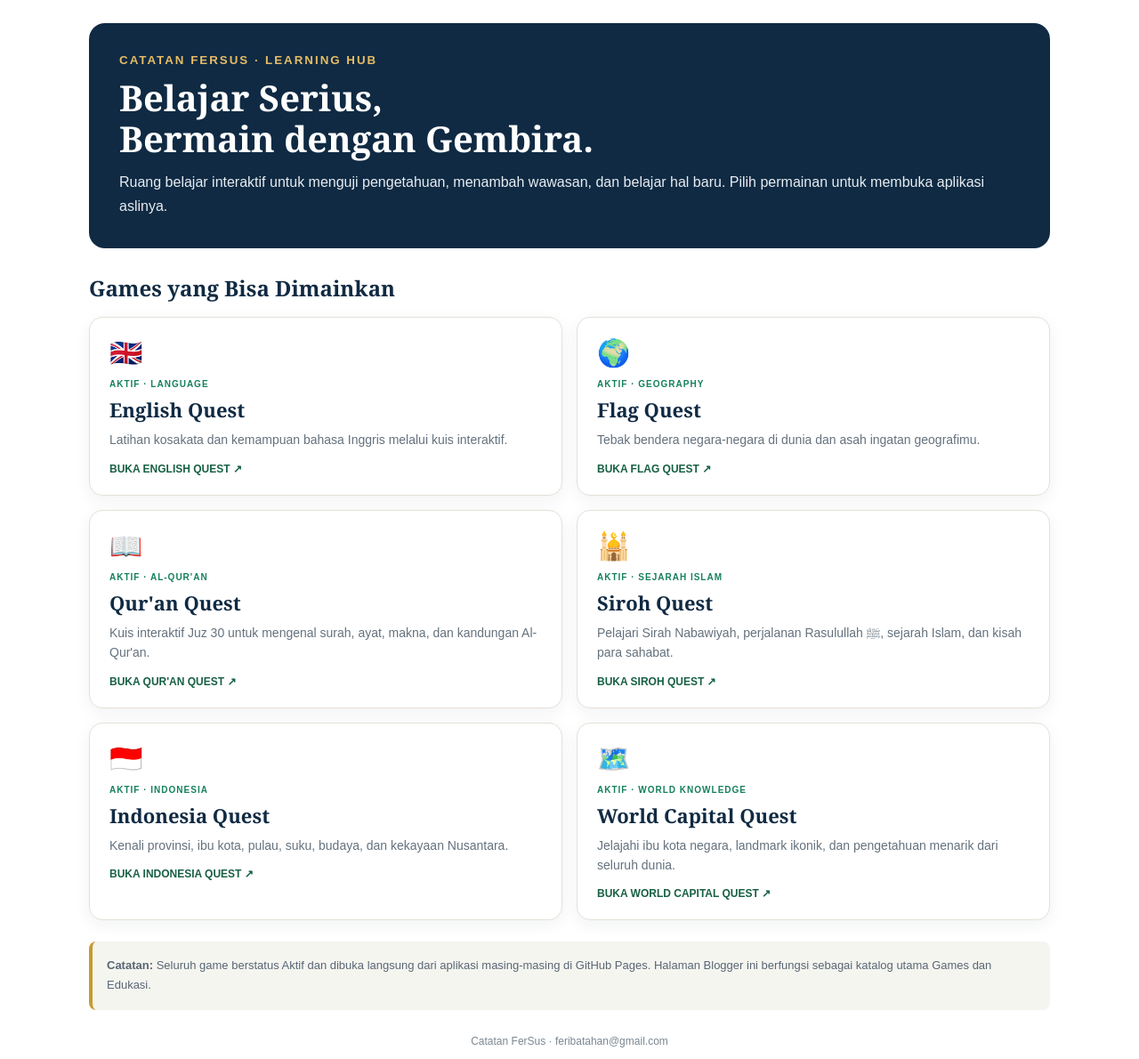
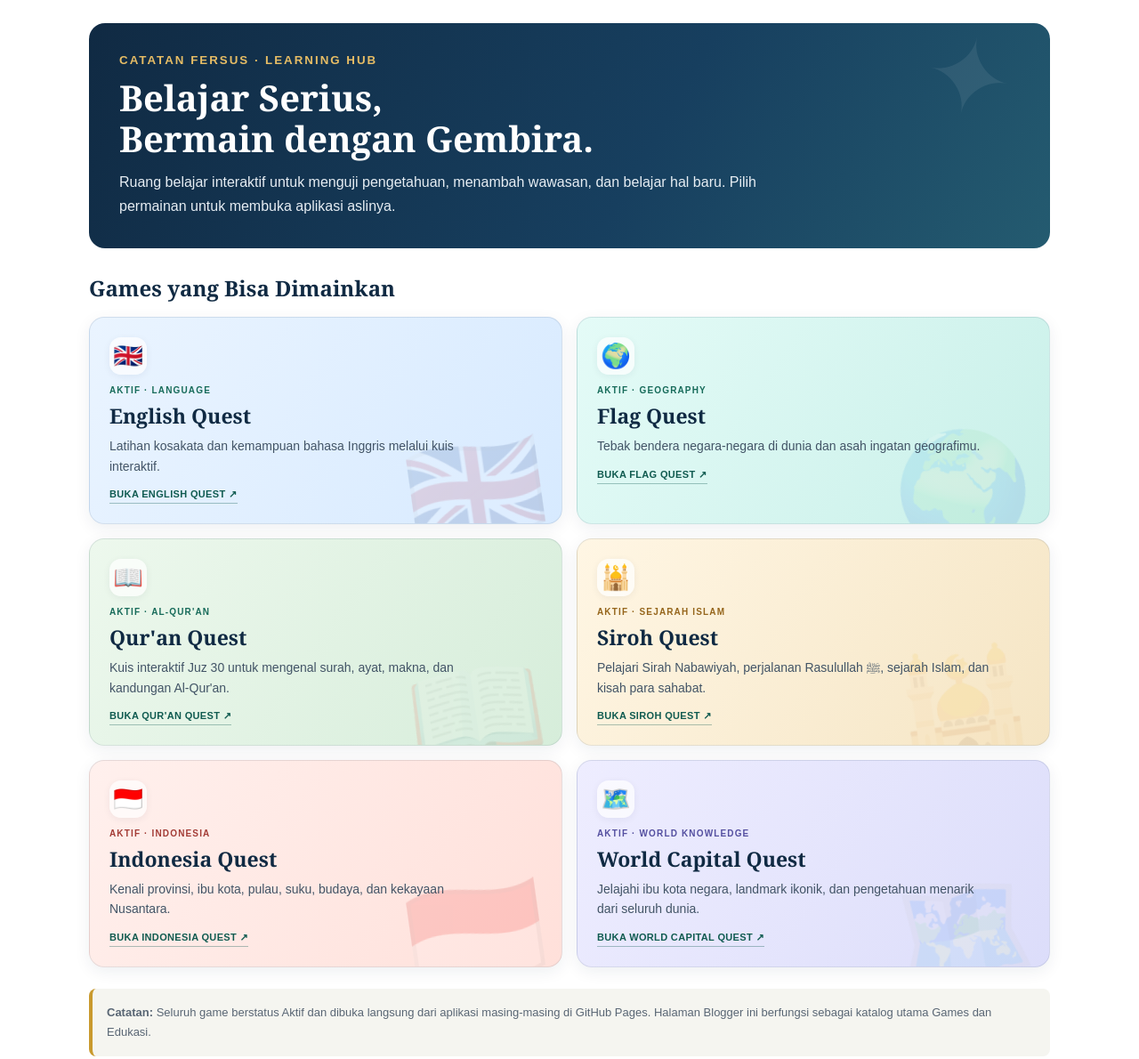
Before and after one commit to feribatahan/Play-and-Learn, a plain HTML site: page index.html in a window 1280 px wide. Shown: the top 1190 px of the page at 89% size. Drawn offline with Linux system fonts and the light colour scheme.

Commit message:
Update index.html

```diff
--- a/index.html
+++ b/index.html
@@ -7,26 +7,44 @@ Halaman ini adalah katalog/link. Setiap game dibuka langsung dari GitHub Pages.
 
 <style>
 .fs-hub{max-width:1080px;margin:0 auto;padding:18px;color:#17212b;font-family:Arial,sans-serif}
-.fs-hub-hero{background:#102a43;color:#fff;padding:34px;border-radius:18px;margin-bottom:26px}
+.fs-hub-hero{background:linear-gradient(120deg,#102a43 0%,#173f5f 58%,#245b70 100%);color:#fff;padding:34px;border-radius:18px;margin-bottom:26px;position:relative;overflow:hidden}
+.fs-hub-hero:after{content:"✦";position:absolute;right:42px;top:2px;font-size:118px;line-height:1;color:rgba(255,255,255,.08);transform:rotate(12deg)}
 .fs-hub-hero small{color:#e7bd65;font-weight:bold;letter-spacing:2px}
-.fs-hub-hero h2{color:#fff;font:bold 40px/1.15 Georgia,serif;margin:12px 0}
-.fs-hub-hero p{color:#e6edf3;line-height:1.7;margin:0}
+.fs-hub-hero h2{color:#fff;font:bold 40px/1.15 Georgia,serif;margin:12px 0;position:relative;z-index:1}
+.fs-hub-hero p{color:#e6edf3;line-height:1.7;margin:0;max-width:760px;position:relative;z-index:1}
 .fs-hub h3{font:bold 24px Georgia,serif;color:#102a43;margin:28px 0 16px}
 .fs-hub-grid{display:grid;grid-template-columns:repeat(2,minmax(0,1fr));gap:16px}
-.fs-hub-card{display:block;padding:22px;border:1px solid #e5e1d9;border-radius:15px;background:#fff;text-decoration:none!important;color:#17212b!important;box-shadow:0 5px 18px rgba(16,42,67,.06);transition:all .2s ease}
-.fs-hub-card:hover{box-shadow:0 9px 24px rgba(16,42,67,.12);transform:translateY(-3px)}
-.fs-hub-icon{font-size:30px}
-.fs-hub-status{display:block;margin-top:12px;color:#16805e;font-size:10px;font-weight:bold;letter-spacing:1px;text-transform:uppercase}
-.fs-hub-card b{display:block;color:#102a43;font:bold 22px Georgia,serif;margin:8px 0}
-.fs-hub-card p{font-size:14px;line-height:1.6;color:#64717d;margin:0 0 14px}
-.fs-hub-open{font-size:12px;font-weight:bold;color:#176044}
+.fs-hub-card{display:block;position:relative;isolation:isolate;overflow:hidden;min-height:158px;padding:22px;border:1px solid rgba(16,42,67,.10);border-radius:17px;text-decoration:none!important;color:#17212b!important;box-shadow:0 5px 18px rgba(16,42,67,.07);transition:transform .22s ease,box-shadow .22s ease,border-color .22s ease}
+.fs-hub-card:before{content:attr(data-symbol);position:absolute;z-index:-1;right:18px;bottom:-26px;font-size:126px;line-height:1;opacity:.13;filter:grayscale(.1);transform:rotate(-8deg);pointer-events:none}
+.fs-hub-card:hover{box-shadow:0 12px 28px rgba(16,42,67,.14);transform:translateY(-4px);border-color:rgba(16,42,67,.18)}
+.fs-hub-card:focus-visible{outline:3px solid #e7bd65;outline-offset:3px}
+.fs-hub-icon{display:inline-flex;align-items:center;justify-content:center;width:42px;height:42px;border-radius:13px;background:rgba(255,255,255,.72);font-size:27px;box-shadow:0 2px 8px rgba(16,42,67,.06)}
+.fs-hub-status{display:block;margin-top:12px;color:#176b5a;font-size:10px;font-weight:bold;letter-spacing:1.15px;text-transform:uppercase}
+.fs-hub-card b{display:block;color:#102a43;font:bold 23px Georgia,serif;margin:7px 0}
+.fs-hub-card p{font-size:14px;line-height:1.6;color:#425466;margin:0 0 14px;max-width:92%}
+.fs-hub-open{display:inline-block;font-size:11px;font-weight:bold;letter-spacing:.35px;color:#105b50;padding-bottom:3px;border-bottom:1px solid rgba(16,91,80,.35)}
+.fs-hub-card.english{background:linear-gradient(125deg,#eaf4ff 0%,#d7eaff 100%)}
+.fs-hub-card.flag{background:linear-gradient(125deg,#e4fbf7 0%,#c9f0e9 100%)}
+.fs-hub-card.quran{background:linear-gradient(125deg,#edf8ed 0%,#d6edda 100%)}
+.fs-hub-card.siroh{background:linear-gradient(125deg,#fff6e4 0%,#f5e5c4 100%)}
+.fs-hub-card.indonesia{background:linear-gradient(125deg,#fff0ed 0%,#ffe0da 100%)}
+.fs-hub-card.world{background:linear-gradient(125deg,#eeedff 0%,#dcddfa 100%)}
+.fs-hub-card.siroh .fs-hub-status{color:#95651b}
+.fs-hub-card.indonesia .fs-hub-status{color:#a33c36}
+.fs-hub-card.world .fs-hub-status{color:#5550a0}
 .fs-hub-note{margin-top:24px;padding:16px;background:#f5f5f0;border-left:4px solid #c99a2e;border-radius:8px;font-size:13px;line-height:1.7;color:#596674}
 .fs-hub-footer{text-align:center;color:#7b8792;font-size:12px;margin-top:28px}
 @media(max-width:650px){
+  .fs-hub{padding:14px}
   .fs-hub-hero{padding:25px}
   .fs-hub-hero h2{font-size:32px}
-  .fs-hub-grid{grid-template-columns:1fr}
+  .fs-hub-hero:after{right:12px;font-size:88px}
+  .fs-hub-grid{grid-template-columns:1fr;gap:13px}
+  .fs-hub-card{min-height:148px;padding:20px}
+  .fs-hub-card:before{font-size:108px;right:12px}
+  .fs-hub-card p{max-width:95%}
 }
+@media(prefers-reduced-motion:reduce){.fs-hub-card{transition:none}}
 </style>
 
 <div class="fs-hub">
@@ -42,7 +60,7 @@ Halaman ini adalah katalog/link. Setiap game dibuka langsung dari GitHub Pages.
   <div class="fs-hub-grid">
 
     <!-- 1. ENGLISH QUEST -->
-    <a class="fs-hub-card" href="https://feribatahan.github.io/English-Quest/" target="_blank" rel="noopener noreferrer">
+    <a class="fs-hub-card english" data-symbol="🇬🇧" href="https://feribatahan.github.io/English-Quest/" target="_blank" rel="noopener noreferrer">
       <span class="fs-hub-icon">🇬🇧</span>
       <span class="fs-hub-status">Aktif · Language</span>
       <b>English Quest</b>
@@ -51,7 +69,7 @@ Halaman ini adalah katalog/link. Setiap game dibuka langsung dari GitHub Pages.
     </a>
 
     <!-- 2. FLAG QUEST -->
-    <a class="fs-hub-card" href="https://feribatahan.github.io/Flag-Quest/" target="_blank" rel="noopener noreferrer">
+    <a class="fs-hub-card flag" data-symbol="🌍" href="https://feribatahan.github.io/Flag-Quest/" target="_blank" rel="noopener noreferrer">
       <span class="fs-hub-icon">🌍</span>
       <span class="fs-hub-status">Aktif · Geography</span>
       <b>Flag Quest</b>
@@ -60,7 +78,7 @@ Halaman ini adalah katalog/link. Setiap game dibuka langsung dari GitHub Pages.
     </a>
 
     <!-- 3. QURAN QUEST -->
-    <a class="fs-hub-card" href="https://feribatahan.github.io/Qur-an-Quest/" target="_blank" rel="noopener noreferrer">
+    <a class="fs-hub-card quran" data-symbol="📖" href="https://feribatahan.github.io/Qur-an-Quest/" target="_blank" rel="noopener noreferrer">
       <span class="fs-hub-icon">📖</span>
       <span class="fs-hub-status">Aktif · Al-Qur'an</span>
       <b>Qur'an Quest</b>
@@ -69,7 +87,7 @@ Halaman ini adalah katalog/link. Setiap game dibuka langsung dari GitHub Pages.
     </a>
 
     <!-- 4. SIROH QUEST -->
-    <a class="fs-hub-card" href="https://feribatahan.github.io/Siroh-Quest/" target="_blank" rel="noopener noreferrer">
+    <a class="fs-hub-card siroh" data-symbol="🕌" href="https://feribatahan.github.io/Siroh-Quest/" target="_blank" rel="noopener noreferrer">
       <span class="fs-hub-icon">🕌</span>
       <span class="fs-hub-status">Aktif · Sejarah Islam</span>
       <b>Siroh Quest</b>
@@ -78,7 +96,7 @@ Halaman ini adalah katalog/link. Setiap game dibuka langsung dari GitHub Pages.
     </a>
 
     <!-- 5. INDONESIA QUEST -->
-    <a class="fs-hub-card" href="https://feribatahan.github.io/Indonesia-Quest/" target="_blank" rel="noopener noreferrer">
+    <a class="fs-hub-card indonesia" data-symbol="🇮🇩" href="https://feribatahan.github.io/Indonesia-Quest/" target="_blank" rel="noopener noreferrer">
       <span class="fs-hub-icon">🇮🇩</span>
       <span class="fs-hub-status">Aktif · Indonesia</span>
       <b>Indonesia Quest</b>
@@ -87,7 +105,7 @@ Halaman ini adalah katalog/link. Setiap game dibuka langsung dari GitHub Pages.
     </a>
 
     <!-- 6. WORLD CAPITAL QUEST -->
-    <a class="fs-hub-card" href="https://feribatahan.github.io/World-Capital-Quest/" target="_blank" rel="noopener noreferrer">
+    <a class="fs-hub-card world" data-symbol="🗺️" href="https://feribatahan.github.io/World-Capital-Quest/" target="_blank" rel="noopener noreferrer">
       <span class="fs-hub-icon">🗺️</span>
       <span class="fs-hub-status">Aktif · World Knowledge</span>
       <b>World Capital Quest</b>
```
